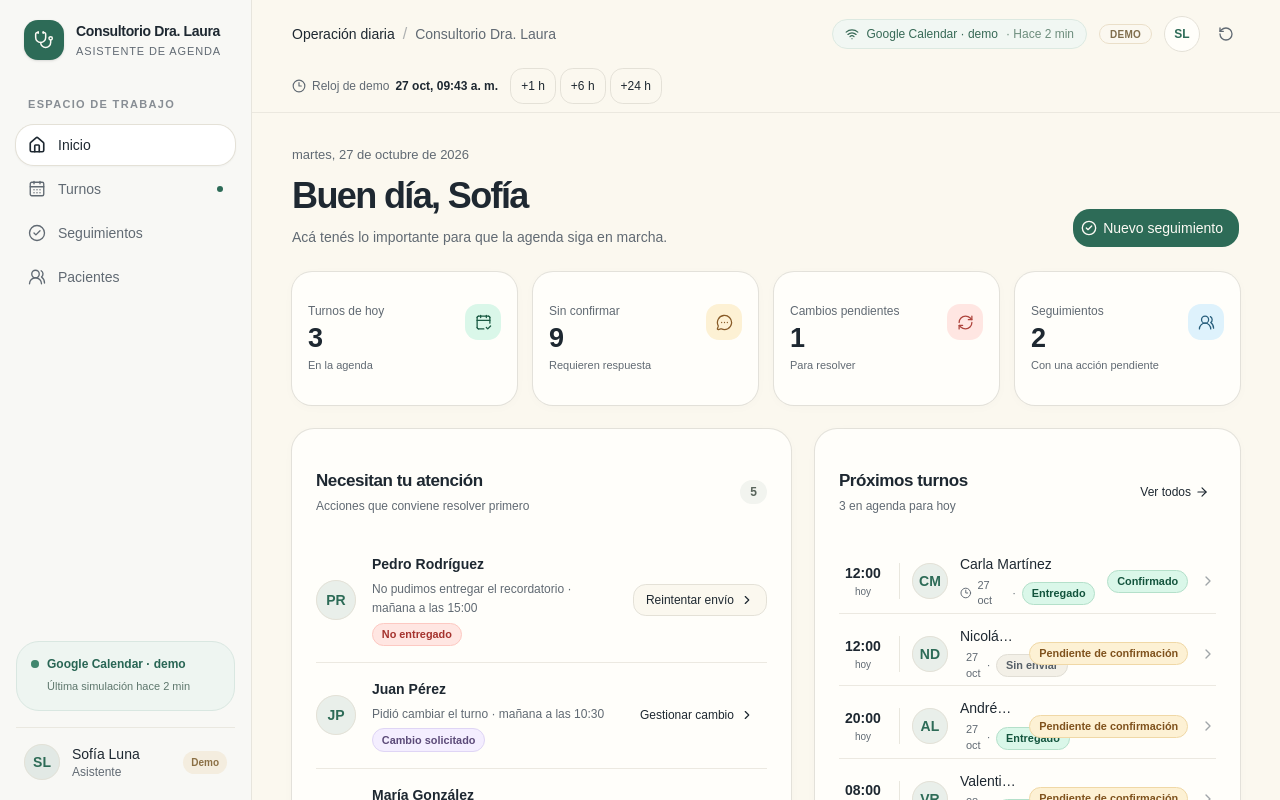
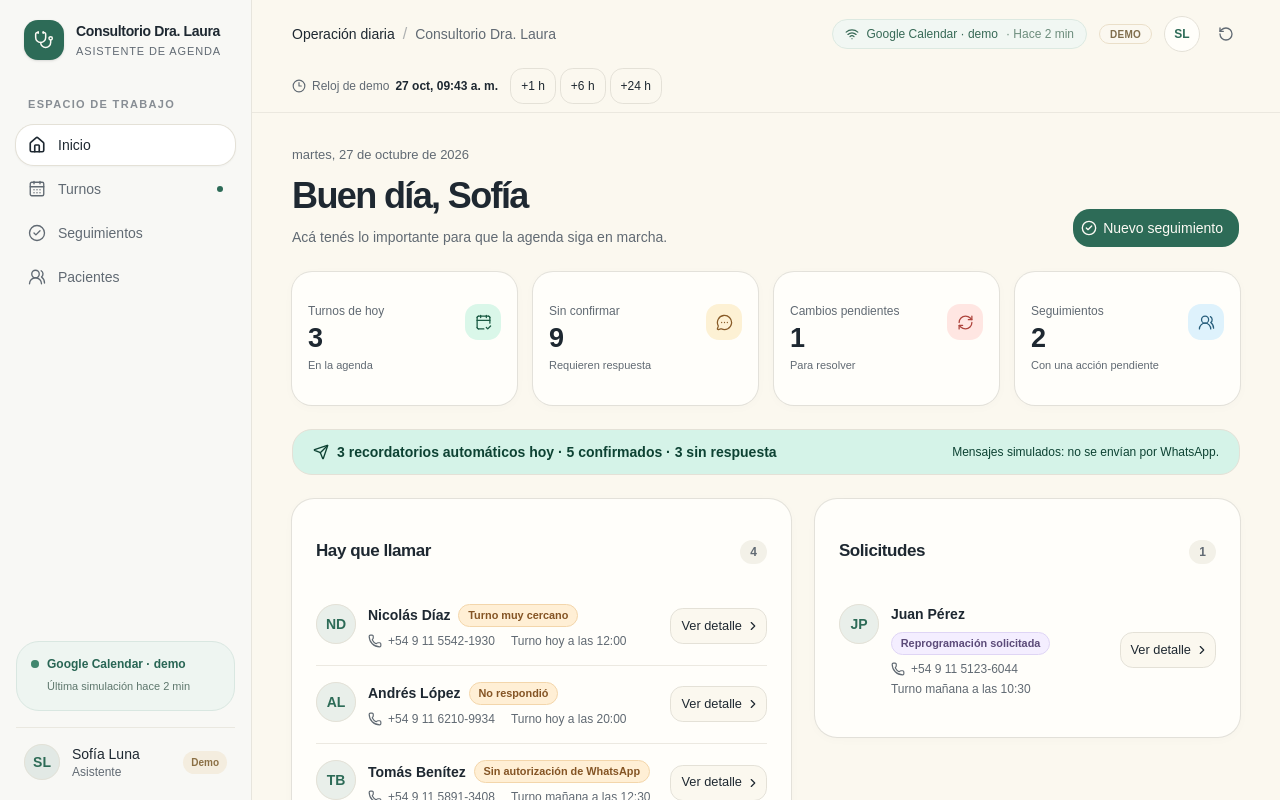
Before and after one commit to Aguirreignacio12/dentalsync, a Next.js app: page / in a window 1280 px wide. Shown: the top 800 px of the page. Built offline with nearby package versions, Linux system fonts and the light colour scheme.

Commit message:
feat: show call list and requests on the dashboard
Co-Authored-By: Claude Opus 5.5 <noreply@anthropic.com>

```diff
--- a/components/practice/dashboard-view.tsx
+++ b/components/practice/dashboard-view.tsx
@@ -1,7 +1,6 @@
 "use client"
 
 import {
-  AlertCircle,
   ArrowRight,
   CalendarCheck2,
   CalendarClock,
@@ -10,7 +9,6 @@ import {
   Clock3,
   MessageCircleMore,
   RefreshCw,
-  Send,
   UsersRound,
 } from "lucide-react"
 import { Badge } from "@/components/ui/badge"
@@ -22,9 +20,11 @@ import {
   CardTitle,
 } from "@/components/ui/card"
 import { Empty, EmptyDescription, EmptyHeader, EmptyMedia, EmptyTitle } from "@/components/ui/empty"
+import { CallListPanel, ReminderSummary, RequestsPanel } from "./reminder-panels"
+import { getCallList, getReminderSummary, getRequests } from "./reminder-engine"
 import { ReminderBadge, PatientAvatar, AppointmentBadges } from "./status-badges"
-import { daysBetween, formatDateLong, formatDateShort, formatRelativeDate } from "./formatters"
-import type { Appointment, DemoState, FollowUp } from "./types"
+import { formatDateLong, formatDateShort, formatRelativeDate } from "./formatters"
+import type { DemoState } from "./types"
 
 type AttentionItem = {
   id: string
@@ -33,80 +33,14 @@ type AttentionItem = {
   detail: string
   action: string
   status: string
-  statusTone: "status-pending" | "status-warning" | "status-violet" | "status-danger" | "status-info"
+  statusTone: "status-pending" | "status-warning" | "status-info"
   priority: number
-  icon: typeof AlertCircle
-  kind: "appointment" | "follow-up" | "reminder"
   targetId: string
 }
 
 function getAttentionItems(data: DemoState, today: string): AttentionItem[] {
   const items: AttentionItem[] = []
   const patientById = new Map(data.patients.map((patient) => [patient.id, patient]))
-
-  for (const appointment of data.appointments) {
-    if (appointment.state !== "scheduled" || appointment.attendance !== "unknown") continue
-    const patient = patientById.get(appointment.patientId)
-    if (!patient) continue
-
-    if (appointment.confirmation === "reschedule-requested") {
-      items.push({
-        id: `reschedule-${appointment.id}`,
-        patientId: patient.id,
-        patientName: patient.name,
-        detail: `Pidió cambiar el turno · ${formatRelativeDate(appointment.date, today)} a las ${appointment.time}`,
-        action: "Gestionar cambio",
-        status: "Cambio solicitado",
-        statusTone: "status-violet",
-        priority: 1,
-        icon: CalendarClock,
-        kind: "appointment",
-        targetId: appointment.id,
-      })
-    } else if (appointment.confirmation === "cancel-requested") {
-      items.push({
-        id: `cancel-${appointment.id}`,
-        patientId: patient.id,
-        patientName: patient.name,
-        detail: `Solicitó cancelar · ${formatRelativeDate(appointment.date, today)} a las ${appointment.time}`,
-        action: "Revisar solicitud",
-        status: "Cancelación solicitada",
-        statusTone: "status-danger",
-        priority: 1,
-        icon: MessageCircleMore,
-        kind: "appointment",
-        targetId: appointment.id,
-      })
-    } else if (appointment.reminder === "failed") {
-      items.push({
-        id: `failed-${appointment.id}`,
-        patientId: patient.id,
-        patientName: patient.name,
-        detail: `No pudimos entregar el recordatorio · ${formatRelativeDate(appointment.date, today)} a las ${appointment.time}`,
-        action: "Reintentar envío",
-        status: "No entregado",
-        statusTone: "status-danger",
-        priority: 0,
-        icon: AlertCircle,
-        kind: "reminder",
-        targetId: appointment.id,
-      })
-    } else if (appointment.confirmation === "pending" && daysBetween(today, appointment.date) <= 1) {
-      items.push({
-        id: `pending-${appointment.id}`,
-        patientId: patient.id,
-        patientName: patient.name,
-        detail: `Turno ${formatRelativeDate(appointment.date, today)} a las ${appointment.time} · sin confirmar`,
-        action: patient.whatsappConsent ? "Enviar recordatorio" : "Contactar paciente",
-        status: "Sin confirmar",
-        statusTone: "status-pending",
-        priority: 2,
-        icon: Send,
-        kind: patient.whatsappConsent ? "reminder" : "appointment",
-        targetId: appointment.id,
-      })
-    }
-  }
 
   for (const followUp of data.followUps) {
     if (!["next-session-pending", "contact-pending"].includes(followUp.state) && !followUp.needsReview) continue
@@ -129,8 +63,6 @@ function getAttentionItems(data: DemoState, today: string): AttentionItem[] {
         ? "status-warning"
         : followUp.state === "next-session-pending" ? "status-info" : "status-pending",
       priority: followUp.needsReview ? 2 : 3,
-      icon: CheckCircle2,
-      kind: "follow-up",
       targetId: followUp.id,
     })
   }
@@ -170,10 +102,10 @@ function MetricCard({
 export function DashboardView({
   data,
   todayKey,
+  now,
   greeting,
   onOpenAppointment,
   onOpenFollowUp,
-  onSendReminder,
   onNewFollowUp,
   onSelectAppointments,
   onSync,
@@ -181,10 +113,10 @@ export function DashboardView({
 }: {
   data: DemoState
   todayKey: string
+  now: number
   greeting: string
   onOpenAppointment: (id: string) => void
   onOpenFollowUp: (id: string) => void
-  onSendReminder: (id: string) => void
   onNewFollowUp: () => void
   onSelectAppointments: () => void
   onSync: () => void
@@ -197,6 +129,9 @@ export function DashboardView({
   const rescheduleRequests = activeAppointments.filter((appointment) => appointment.confirmation === "reschedule-requested")
   const pendingFollowUps = data.followUps.filter((followUp) => followUp.needsReview || ["next-session-pending", "contact-pending"].includes(followUp.state))
   const attentionItems = getAttentionItems(data, todayKey)
+  const callList = getCallList(data, now)
+  const requests = getRequests(data)
+  const summary = getReminderSummary(data, todayKey, now)
   const upcomingAppointments = activeAppointments
     .filter((appointment) => appointment.date >= todayKey)
     .sort((a, b) => `${a.date} ${a.time}`.localeCompare(`${b.date} ${b.time}`))
@@ -223,6 +158,14 @@ export function DashboardView({
         <MetricCard label="Seguimientos" value={pendingFollowUps.length} helper="Con una acción pendiente" icon={UsersRound} tone="blue" />
       </section>
 
+      <section aria-label="Recordatorios automáticos" className="order-1 flex flex-col gap-5 md:order-2 xl:gap-6">
+        <ReminderSummary {...summary} />
+        <div className="grid items-start gap-5 xl:grid-cols-[1.08fr_0.92fr] xl:gap-6">
+          <CallListPanel items={callList} data={data} todayKey={todayKey} onOpenAppointment={onOpenAppointment} />
+          <RequestsPanel items={requests} data={data} todayKey={todayKey} onOpenAppointment={onOpenAppointment} />
+        </div>
+      </section>
+
       <section className="order-1 grid items-start gap-5 md:order-2 xl:grid-cols-[1.08fr_0.92fr] xl:gap-6">
         <Card className="overflow-hidden rounded-[22px] border-border/80 bg-card shadow-[0_2px_12px_rgba(25,45,39,0.025)]">
           <CardHeader className="flex flex-row items-center justify-between gap-4 px-5 pb-1 pt-5 sm:px-6 sm:pt-6">
@@ -230,14 +173,12 @@ export function DashboardView({
               <CardTitle className="text-[17px] font-semibold tracking-tight">Necesitan tu atención</CardTitle>
               <p className="mt-1 text-xs text-muted-foreground">Acciones que conviene resolver primero</p>
             </div>
-            <span className="rounded-full bg-[#f2f4ef] px-2.5 py-1 text-xs font-semibold text-[#59655c]">{attentionItems.length}</span>
+            <span className="rounded-full bg-muted px-2.5 py-1 text-xs font-semibold text-muted-foreground">{attentionItems.length}</span>
           </CardHeader>
           <CardContent className="px-5 pb-4 pt-2 sm:px-6 sm:pb-5">
             {attentionItems.length ? (
               <ul className="divide-y divide-border/70">
                 {attentionItems.map((item) => {
-                  const Icon = item.icon
-                  const isReminder = item.kind === "reminder"
                   return (
                     <li key={item.id} className="flex items-center gap-3 py-4 first:pt-3 last:pb-1 sm:gap-4">
                       <PatientAvatar name={item.patientName} className="size-10 shrink-0" />
@@ -250,16 +191,13 @@ export function DashboardView({
                       </div>
                       <Button
                         size="sm"
-                        variant={isReminder ? "outline" : "ghost"}
+                        variant="ghost"
                         className="h-8 shrink-0 rounded-lg px-2.5 text-xs sm:px-3"
-                        onClick={() => {
-                          if (item.kind === "reminder") onSendReminder(item.targetId)
-                          else if (item.kind === "follow-up") onOpenFollowUp(item.targetId)
-                          else onOpenAppointment(item.targetId)
-                        }}
+                        aria-label={`${item.action}: ${item.patientName}`}
+                        onClick={() => onOpenFollowUp(item.targetId)}
                       >
                         <span className="hidden sm:inline">{item.action}</span>
-                        <span className="sm:hidden"><Icon aria-hidden="true" /></span>
+                        <span className="sm:hidden"><CheckCircle2 aria-hidden="true" /></span>
                         <ChevronRight aria-hidden="true" className="ml-0.5 hidden size-3.5 sm:block" />
                       </Button>
                     </li>
--- a/components/practice/practice-workspace.tsx
+++ b/components/practice/practice-workspace.tsx
@@ -424,10 +424,10 @@ export function PracticeWorkspace({ realTodayKey, nowIso }: { realTodayKey: stri
             <DashboardView
               data={data}
               todayKey={todayKey}
+              now={nowMs}
               greeting={greeting}
               onOpenAppointment={(id) => setDetailTarget({ kind: "appointment", id })}
               onOpenFollowUp={(id) => setDetailTarget({ kind: "follow-up", id })}
-              onSendReminder={(id) => openMessage({ kind: "appointment", id })}
               onNewFollowUp={() => setNewFollowUpOpen(true)}
               onSelectAppointments={() => navigateToSection("turnos")}
               onSync={syncCalendar}
--- /dev/null
+++ b/components/practice/reminder-panels.tsx
@@ -0,0 +1,167 @@
+"use client"
+
+import { Check, ChevronRight, Phone, Send } from "lucide-react"
+import { Button } from "@/components/ui/button"
+import { Card, CardContent, CardHeader, CardTitle } from "@/components/ui/card"
+import { Empty, EmptyDescription, EmptyHeader, EmptyMedia, EmptyTitle } from "@/components/ui/empty"
+import { CallReasonBadge, ConfirmationBadge, PatientAvatar } from "./status-badges"
+import { formatRelativeDate } from "./formatters"
+import type { Appointment, DemoState } from "./types"
+
+const panelClass = "overflow-hidden rounded-[22px] border-border/80 bg-card shadow-[0_2px_12px_rgba(25,45,39,0.025)]"
+
+export function ReminderSummary({ sent, confirmed, noResponse }: { sent: number; confirmed: number; noResponse: number }) {
+  return (
+    <div className="flex flex-col gap-2 rounded-[20px] border border-border bg-accent px-4 py-3 sm:flex-row sm:items-center sm:justify-between sm:px-5">
+      <p className="flex items-center gap-2 text-sm font-semibold text-accent-foreground">
+        <Send aria-hidden="true" className="size-4 shrink-0" />
+        <span>
+          <span className="tabular-nums">{sent}</span> {sent === 1 ? "recordatorio automático hoy" : "recordatorios automáticos hoy"}
+          {" · "}<span className="tabular-nums">{confirmed}</span> {confirmed === 1 ? "confirmado" : "confirmados"}
+          {" · "}<span className="tabular-nums">{noResponse}</span> sin respuesta
+        </span>
+      </p>
+      <p className="text-xs text-accent-foreground">Mensajes simulados: no se envían por WhatsApp.</p>
+    </div>
+  )
+}
+
+function PanelShell({ title, count, children }: { title: string; count: number; children: React.ReactNode }) {
+  return (
+    <Card className={panelClass}>
+      <CardHeader className="flex flex-row items-center justify-between gap-4 px-5 pb-1 pt-5 sm:px-6 sm:pt-6">
+        <CardTitle className="text-[17px] font-semibold tracking-tight">{title}</CardTitle>
+        <span className="rounded-full bg-muted px-2.5 py-1 text-xs font-semibold tabular-nums text-muted-foreground">{count}</span>
+      </CardHeader>
+      <CardContent className="px-5 pb-4 pt-2 sm:px-6 sm:pb-5">{children}</CardContent>
+    </Card>
+  )
+}
+
+function AppointmentRow({
+  appointment,
+  patientName,
+  phone,
+  todayKey,
+  badge,
+  onOpen,
+}: {
+  appointment: Appointment
+  patientName: string
+  phone: string
+  todayKey: string
+  badge: React.ReactNode
+  onOpen: () => void
+}) {
+  return (
+    <li className="flex flex-col gap-3 py-4 first:pt-3 last:pb-1 sm:flex-row sm:items-center">
+      <div className="flex min-w-0 flex-1 items-start gap-3">
+        <PatientAvatar name={patientName} className="size-10 shrink-0" />
+        <div className="min-w-0 flex-1">
+          <div className="flex flex-wrap items-center gap-2">
+            <p className="min-w-0 text-sm font-semibold text-foreground">{patientName}</p>
+            {badge}
+          </div>
+          <div className="mt-1.5 flex flex-wrap gap-x-4 gap-y-1 text-xs text-muted-foreground">
+            <span className="inline-flex items-center gap-1.5 tabular-nums"><Phone aria-hidden="true" className="size-3.5" />{phone}</span>
+            <span>Turno {formatRelativeDate(appointment.date, todayKey)} a las <span className="tabular-nums">{appointment.time}</span></span>
+          </div>
+        </div>
+      </div>
+      <Button variant="outline" size="sm" aria-label={`Ver detalle de ${patientName}`} onClick={onOpen} className="h-9 w-full rounded-lg sm:w-auto">
+        Ver detalle
+        <ChevronRight data-icon="inline-end" aria-hidden="true" />
+      </Button>
+    </li>
+  )
+}
+
+export function CallListPanel({
+  items,
+  data,
+  todayKey,
+  onOpenAppointment,
+}: {
+  items: Appointment[]
+  data: DemoState
+  todayKey: string
+  onOpenAppointment: (id: string) => void
+}) {
+  const patientById = new Map(data.patients.map((patient) => [patient.id, patient]))
+  return (
+    <PanelShell title="Hay que llamar" count={items.length}>
+      {items.length ? (
+        <ul className="divide-y divide-border/70">
+          {items.map((appointment) => {
+            const patient = patientById.get(appointment.patientId)
+            if (!patient || !appointment.callReason) return null
+            return (
+              <AppointmentRow
+                key={appointment.id}
+                appointment={appointment}
+                patientName={patient.name}
+                phone={patient.phone}
+                todayKey={todayKey}
+                badge={<CallReasonBadge reason={appointment.callReason} />}
+                onOpen={() => onOpenAppointment(appointment.id)}
+              />
+            )
+          })}
+        </ul>
+      ) : (
+        <Empty className="min-h-48 border-0">
+          <EmptyHeader>
+            <EmptyMedia variant="icon"><Check /></EmptyMedia>
+            <EmptyTitle>No hay nadie para llamar</EmptyTitle>
+            <EmptyDescription>Los recordatorios siguen saliendo solos.</EmptyDescription>
+          </EmptyHeader>
+        </Empty>
+      )}
+    </PanelShell>
+  )
+}
+
+export function RequestsPanel({
+  items,
+  data,
+  todayKey,
+  onOpenAppointment,
+}: {
+  items: Appointment[]
+  data: DemoState
+  todayKey: string
+  onOpenAppointment: (id: string) => void
+}) {
+  const patientById = new Map(data.patients.map((patient) => [patient.id, patient]))
+  return (
+    <PanelShell title="Solicitudes" count={items.length}>
+      {items.length ? (
+        <ul className="divide-y divide-border/70">
+          {items.map((appointment) => {
+            const patient = patientById.get(appointment.patientId)
+            if (!patient) return null
+            return (
+              <AppointmentRow
+                key={appointment.id}
+                appointment={appointment}
+                patientName={patient.name}
+                phone={patient.phone}
+                todayKey={todayKey}
+                badge={<ConfirmationBadge state={appointment.confirmation} />}
+                onOpen={() => onOpenAppointment(appointment.id)}
+              />
+            )
+          })}
+        </ul>
+      ) : (
+        <Empty className="min-h-48 border-0">
+          <EmptyHeader>
+            <EmptyMedia variant="icon"><Check /></EmptyMedia>
+            <EmptyTitle>No hay solicitudes pendientes</EmptyTitle>
+            <EmptyDescription>Cuando un paciente pida un cambio, va a aparecer acá.</EmptyDescription>
+          </EmptyHeader>
+        </Empty>
+      )}
+    </PanelShell>
+  )
+}
--- a/components/practice/status-badges.tsx
+++ b/components/practice/status-badges.tsx
@@ -1,7 +1,8 @@
 import { Badge } from "@/components/ui/badge"
 import { Avatar, AvatarFallback } from "@/components/ui/avatar"
 import { getInitials } from "./formatters"
-import type { Appointment, AttendanceState, ConfirmationState, ReminderState } from "./types"
+import { callReasonLabels } from "./reminder-engine"
+import type { Appointment, AttendanceState, CallReason, ConfirmationState, ReminderState } from "./types"
 
 const confirmationDetails: Record<ConfirmationState, { label: string; tone: string }> = {
   pending: { label: "Pendiente de confirmación", tone: "pending" },
@@ -22,6 +23,17 @@ const reminderDetails: Record<ReminderState, { label: string; tone: string }> =
   sent: { label: "Enviado", tone: "info" },
   delivered: { label: "Entregado", tone: "success" },
   failed: { label: "No entregado", tone: "danger" },
+}
+
+const callReasonTones: Record<CallReason, string> = {
+  "no-consent": "warning",
+  "too-soon": "warning",
+  "no-response": "warning",
+  undelivered: "danger",
+}
+
+export function CallReasonBadge({ reason }: { reason: CallReason }) {
+  return <Badge variant="outline" className={`status-badge status-${callReasonTones[reason]}`}>{callReasonLabels[reason]}</Badge>
 }
 
 export function ConfirmationBadge({ state }: { state: ConfirmationState }) {
```
